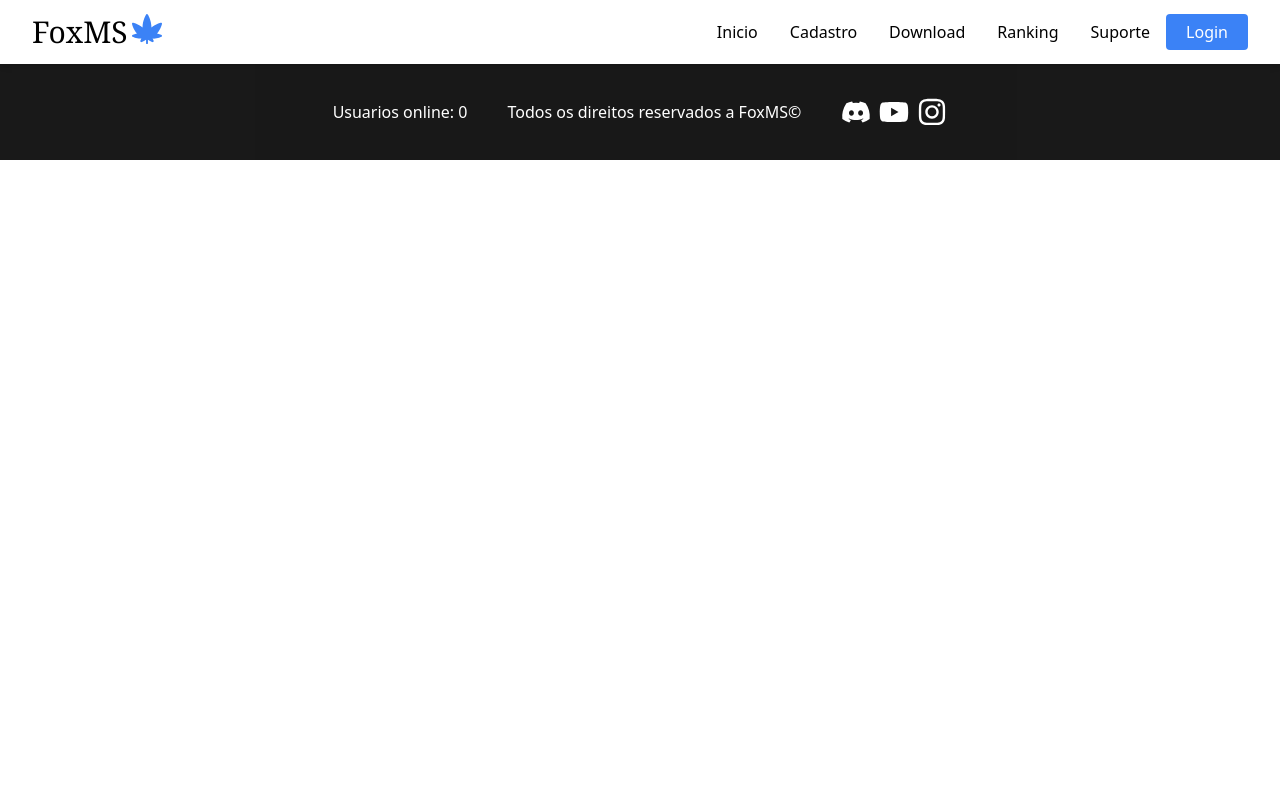
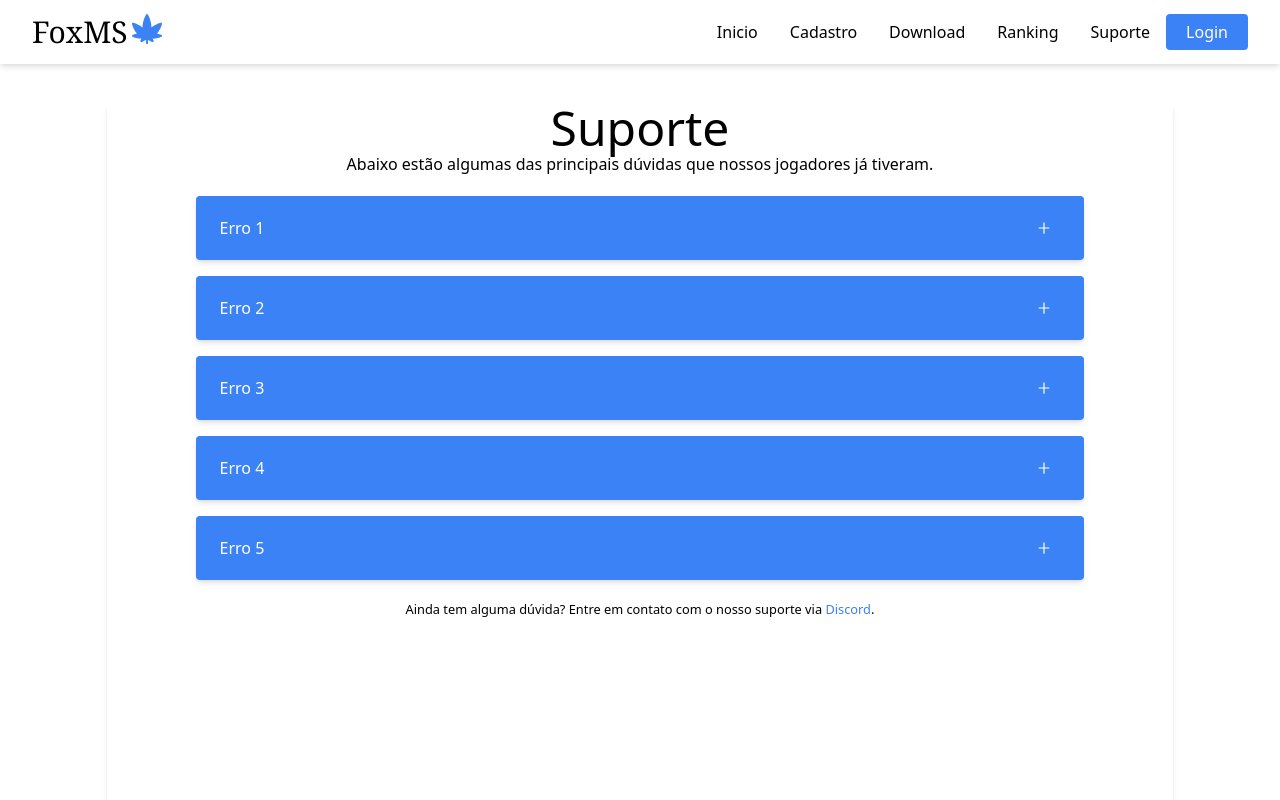
Before and after one commit to Memelli/foxms-v2, a React (Create React App) app: page /suporte in a window 1280 px wide. Shown: the top 800 px of the page. Built offline with nearby package versions, Linux system fonts and the light colour scheme.

Commit message:
suporte page

```diff
--- a/src/App.js
+++ b/src/App.js
@@ -6,6 +6,7 @@ import Home from './pages/Home';
 import Cadastro from './pages/Cadastro';
 import Downloads from './pages/Downloads';
 import Ranking from './pages/Ranking';
+import Suporte from './pages/Suporte';
 
 function App() {
   return (
@@ -16,6 +17,7 @@ function App() {
         <Route path='/signup' exact component={Cadastro} />
         <Route path='/download' exact component={Downloads} />
         <Route path='/rankings' exact component={Ranking} />
+        <Route path='/suporte' exact component={Suporte} />
       </Switch>
       <Footer />
     </>
--- /dev/null
+++ b/src/components/utils/accordion/index.css
@@ -0,0 +1,72 @@
+main {
+    min-height: 100vh;
+    /* using flex because of better browser support */
+    display: flex;
+    justify-content: center;
+    align-items: center;
+  }
+
+  .container {
+    width: 90vw;
+    margin: 5rem auto;
+    background: var(--clr-white);
+    border-radius: var(--radius);
+    padding: 2.5rem 2rem;
+    max-width: var(--fixed-width);
+    display: grid;
+    gap: 1rem 2rem;
+  }
+  .container h3 {
+    line-height: 1.2;
+    font-weight: 500;
+  }
+  @media screen and (min-width: 992px) {
+    .container {
+      display: grid;
+      grid-template-columns: 250px 1fr;
+    }
+  }
+  .question {
+    padding: 1rem 1.5rem;
+    border: 2px solid var(--clr-grey-special);
+    margin-bottom: 1rem;
+    border-radius: var(--radius);
+    box-shadow: var(--light-shadow);
+  }
+  .question h4 {
+    text-transform: none;
+    line-height: 1.5;
+  }
+  .question p {
+    color: var(--clr-grey-3);
+    margin-bottom: 0;
+    margin-top: 0.5rem;
+  }
+  .question header {
+    display: flex;
+    justify-content: space-between;
+    align-items: center;
+  }
+  .question header h4 {
+    margin-bottom: 0;
+  }
+  .btn {
+    background: transparent;
+    border-color: transparent;
+    width: 2rem;
+    height: 2rem;
+    background: var(--clr-grey-special);
+    display: flex;
+    align-items: center;
+    justify-content: center;
+    border-radius: 50%;
+    color: var(--clr-red-special);
+    cursor: pointer;
+    margin-left: 1rem;
+    align-self: center;
+    min-width: 2rem;
+  }
+
+  .question-title {
+    cursor: pointer;
+  }
--- /dev/null
+++ b/src/components/utils/accordion/index.js
@@ -0,0 +1,26 @@
+import React, { useState } from 'react'
+import { AiOutlineMinus, AiOutlinePlus } from 'react-icons/ai'
+import './index.css'
+
+const Accordion = ({title, info}) => {
+    const [expanded, setExpanded] = useState(false)
+
+    return (
+        <div className="w-5/6 h-auto rounded shadow-md hover:shadow-lg hover:bg-blue-600 bg-blue-500 text-white">
+            <article className='question border rounded'>
+                <header>
+                    <h4 onClick={() => setExpanded(!expanded)} className='question-title w-full text-left'>
+                        {title}
+                    </h4>
+                    <button className='btn' onClick={() => setExpanded(!expanded)}>
+                        {expanded ? <AiOutlineMinus /> : <AiOutlinePlus />}
+                    </button>
+                </header>
+                {expanded &&
+                <div className="w-full bg-white py-5 text-black rounded">{info}</div>}
+            </article>
+        </div>
+    )
+}
+
+export default Accordion
--- /dev/null
+++ b/src/components/utils/accordion/questions.js
@@ -0,0 +1,34 @@
+const questions = [
+    {
+      id: 1,
+      title: 'Erro 1',
+      info:
+        'Resposta erro 1',
+    },
+    {
+      id: 2,
+      title: 'Erro 2',
+      info:
+        'Resposta erro 2',
+    },
+    {
+      id: 3,
+      title: 'Erro 3',
+      info:
+        'Resposta erro 3',
+    },
+    {
+      id: 4,
+      title: 'Erro 4',
+      info:
+        'Resposta erro 4',
+    },
+    {
+      id: 5,
+      title: 'Erro 5',
+      info:
+        'Resposta erro 5',
+    },
+
+  ]
+  export default questions
--- a/src/pages/Ranking/index.js
+++ b/src/pages/Ranking/index.js
@@ -4,7 +4,7 @@ const Ranking = () => {
     return (
         <>
             <div className="flex justify-center">
-                <div className="bg-white h-auto my-10 w-5/6 flex flex-col shadow-md justify-center pb-4 px-4 rounded-md">
+                <div className="bg-white h-auto my-10 w-full lg:w-5/6 md:5/6 flex flex-col shadow-md justify-center pb-4 px-4 rounded-md">
                     <div className="flex justify-between w-full pt-6 ">
                         <p className="w-full text-center text-5xl font-thin ml-3">Ranking</p>
                     </div>
--- /dev/null
+++ b/src/pages/Suporte/index.js
@@ -0,0 +1,34 @@
+import React, { useState } from 'react'
+import Accordion from '../../components/utils/accordion'
+import data from '../../components/utils/accordion/questions'
+
+const Suporte = () => {
+    const [questions, setQuestions] = useState(data)
+
+    return (
+        <>
+            <div className="flex justify-center">
+                <div className="h-screen my-10 w-full lg:w-5/6 shadow-md">
+                    <div className="flex items-center flex-col">
+                        <div className="text-5xl font-thin">Suporte</div>
+                        <div>
+                            Abaixo estão algumas das principais dúvidas que nossos jogadores já tiveram.
+                        </div>
+                    </div>
+                    <div className="w-full mt-5">
+                        <center>
+                            {questions.map((question) => (
+                                <Accordion key={question.id} {...question} />
+                            ))}
+                        </center>
+                    </div>
+                    <div className="flex items-center mt-5 flex-col">
+                        <small>Ainda tem alguma dúvida? Entre em contato com o nosso suporte via <a href="/" className="text-blue-500 hover:underline hover:text-blue-600">Discord</a>.</small>
+                    </div>
+                </div>
+            </div>
+        </>
+    )
+}
+
+export default Suporte
```
